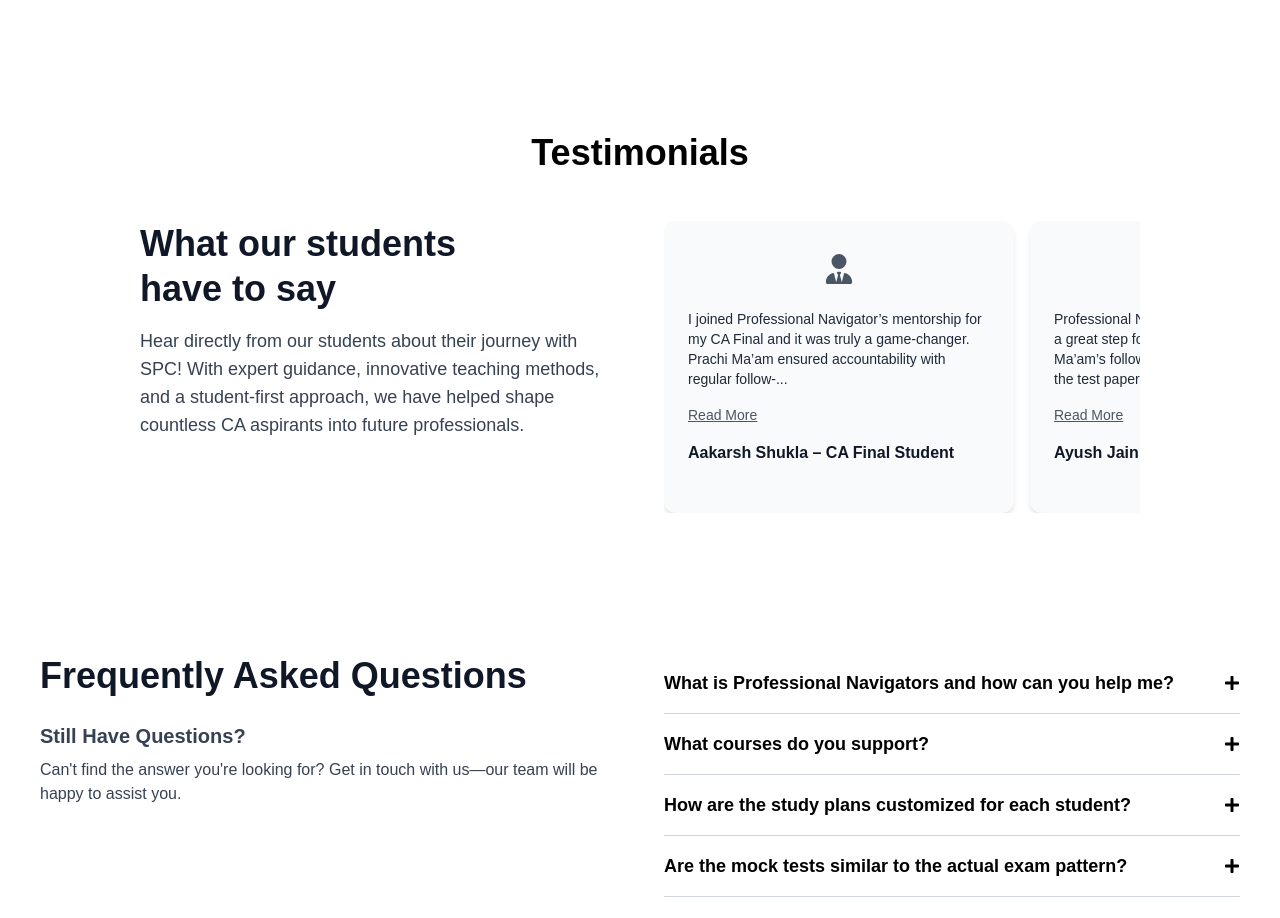
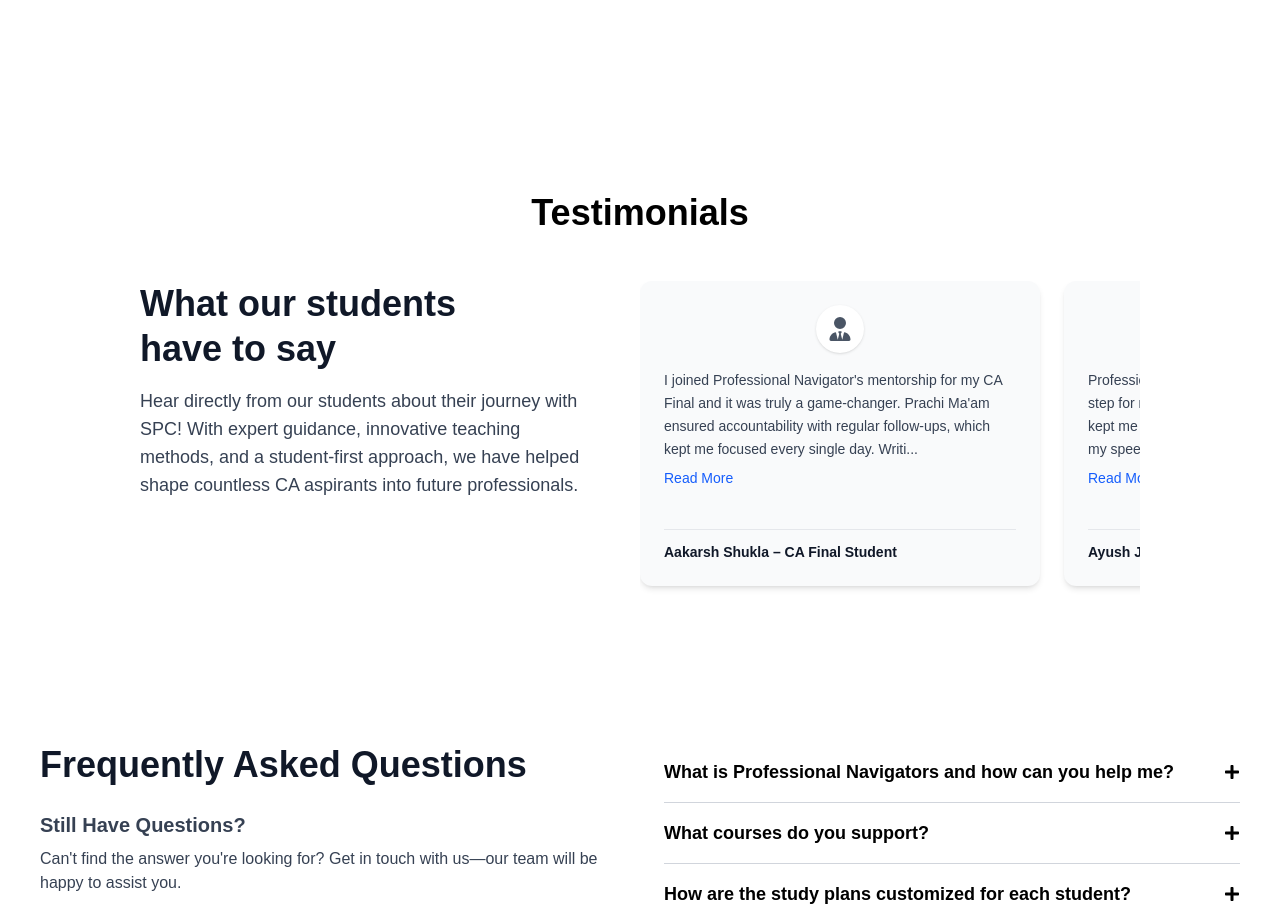
Before and after one commit to viratpatel1/professionalNavigators, a Next.js app: page / in a window 1280 px wide. Shown: the part 2440-3358 px from the top of the page. Built offline with nearby package versions, Linux system fonts and the light colour scheme.

Commit message:
feedback

```diff
--- a/app/components/Testimonial.tsx
+++ b/app/components/Testimonial.tsx
@@ -1,19 +1,19 @@
 'use client';
 
-import { useRef, useState } from 'react';
-import { FaUserTie } from 'react-icons/fa6';
+import { useState } from 'react';
+import { FaUserTie, FaChevronLeft, FaChevronRight } from 'react-icons/fa6';
 
 export default function TestimonialSection() {
     const testimonials = [
         {
             name: "Aakarsh Shukla – CA Final Student",
             feedback:
-                "I joined Professional Navigator’s mentorship for my CA Final and it was truly a game-changer. Prachi Ma’am ensured accountability with regular follow-ups, which kept me focused every single day. Writing full-length test papers helped me improve speed and attempt papers completely. With her structured schedule and planned revisions, I was able to cover everything systematically and study 10+ hours daily without wasting time. This was undoubtedly my best attempt, and I’ll always be grateful for her constant guidance and support.",
+                "I joined Professional Navigator's mentorship for my CA Final and it was truly a game-changer. Prachi Ma'am ensured accountability with regular follow-ups, which kept me focused every single day. Writing full-length test papers helped me improve speed and attempt papers completely. With her structured schedule and planned revisions, I was able to cover everything systematically and study 10+ hours daily without wasting time. This was undoubtedly my best attempt, and I'll always be grateful for her constant guidance and support.",
         },
         {
             name: "Ayush Jain – CA Final Student",
             feedback:
-                "Professional Navigator’s mentorship was really a great step for me in CA Final prep. Prachi Ma’am’s follow-ups kept me accountable, and the test papers improved both my speed and confidence. Her planned schedule made studying so much easier. This was my best attempt till now, and I’m truly grateful for her guidance.",
+                "Professional Navigator's mentorship was really a great step for me in CA Final prep. Prachi Ma'am's follow-ups kept me accountable, and the test papers improved both my speed and confidence. Her planned schedule made studying so much easier. This was my best attempt till now, and I'm truly grateful for her guidance.",
         },
         {
             name: "Nikhil Mehra – CA Final Student",
@@ -33,7 +33,7 @@ export default function TestimonialSection() {
         {
             name: "Meenal Deshpande – CS Executive Student",
             feedback:
-                "The team didn’t just guide me—they kept checking in on my progress. Even during exams, they were there to motivate me. It felt like I had someone walking beside me, not just giving instructions from afar.",
+                "The team didn't just guide me—they kept checking in on my progress. Even during exams, they were there to motivate me. It felt like I had someone walking beside me, not just giving instructions from afar.",
         },
         {
             name: "Shruti Shah – CS Professional Student",
@@ -42,29 +42,42 @@ export default function TestimonialSection() {
         },
     ];
 
-    const scrollRef = useRef<HTMLDivElement>(null);
-    const [expanded, setExpanded] = useState<boolean[]>(
+    const [currentIndex, setCurrentIndex] = useState(0);
+
+    const next = () => {
+        setCurrentIndex((prev) => (prev + 1) % testimonials.length);
+    };
+
+    const prev = () => {
+        setCurrentIndex((prev) => (prev - 1 + testimonials.length) % testimonials.length);
+    };
+
+    const goToSlide = (index: number) => {
+        setCurrentIndex(index);
+    };
+
+    const [expandedIndex, setExpandedIndex] = useState<number | null>(null);
+    const [expandedCards, setExpandedCards] = useState<boolean[]>(
         Array(testimonials.length).fill(false)
     );
 
-    const getShortText = (text: string, maxChars = 150) => {
+    const toggleTestimonial = (index: number) => {
+        setExpandedIndex(expandedIndex === index ? null : index);
+    };
+
+    const toggleCardExpand = (index: number) => {
+        const newExpanded = [...expandedCards];
+        newExpanded[index] = !newExpanded[index];
+        setExpandedCards(newExpanded);
+    };
+
+    const getShortText = (text: string, maxChars = 200) => {
         if (text.length <= maxChars) return text;
         return text.substring(0, maxChars) + "...";
     };
 
-    // Update index on manual scroll
-    const handleManualScroll = () => {
-        const container = scrollRef.current;
-        if (!container) return;
-        const cards = container.querySelectorAll("div[data-card]");
-        if (!cards || cards.length === 0) return;
-
-        // Optional: Highlight current card index if needed
-        // Not strictly necessary for manual scrolling
-    };
-
     return (
-        <section className="scroll-pt-0 pb-15 px-4 lg:px-35 bg-white relative overflow-hidden">
+        <section className="py-15 px-4 lg:px-35 bg-white">
             <div className="text-center mb-12">
                 <h2 className="text-4xl font-extrabold text-black mb-6">Testimonials</h2>
             </div>
@@ -82,47 +95,94 @@ export default function TestimonialSection() {
                     </p>
                 </div>
 
-                {/* Carousel */}
-                <div
-                    ref={scrollRef}
-                    className="lg:w-1/2 flex gap-4 overflow-x-auto snap-x snap-mandatory scroll-smooth"
-                    onScroll={handleManualScroll}
-                >
-                    {testimonials.map((item, i) => (
-                        <div
-                            key={i}
-                            data-card
-                            className="bg-gray-50 rounded-xl shadow-md p-6 flex-shrink-0 snap-center
-                w-[90vw] sm:w-[300px] md:w-[350px] box-border"
-                        >
+                <div className="w-full lg:w-1/2">
+                    {/* Mobile Carousel with Controls */}
+                    <div className="lg:hidden">
+                        <div className="bg-gray-50 rounded-xl shadow-md p-6 border border-gray-200">
                             <div className="flex flex-col gap-4">
                                 <div className="w-12 h-12 rounded-full flex items-center justify-center self-center">
                                     <FaUserTie className="text-3xl text-gray-600" />
                                 </div>
 
-                                <p className="text-gray-800 text-sm break-words">
-                                    {expanded[i] ? item.feedback : getShortText(item.feedback)}
+                                <p className="text-gray-700 text-sm leading-relaxed">
+                                    {testimonials[currentIndex].feedback}
                                 </p>
 
-                                {item.feedback.length > 150 && (
+                                <p className="text-gray-900 font-semibold text-center">
+                                    {testimonials[currentIndex].name}
+                                </p>
+                            </div>
+                        </div>
+
+                        {/* Carousel Controls */}
+                        <div className="flex items-center justify-between mt-4">
                             <button
-                                        onClick={() => {
-                                            const newExpanded = [...expanded];
-                                            newExpanded[i] = !newExpanded[i];
-                                            setExpanded(newExpanded);
-                                        }}
-                                        className="text-gray-600 text-sm font-medium underline self-start cursor-pointer hover:text-gray-800"
+                                onClick={prev}
+                                className="p-2 rounded-full bg-gray-200 hover:bg-gray-300 transition-colors"
                             >
-                                        {expanded[i] ? "Read Less" : "Read More"}
+                                <FaChevronLeft className="text-gray-700" />
+                            </button>
+
+                            <div className="flex gap-2">
+                                {testimonials.map((_, index) => (
+                                    <button
+                                        key={index}
+                                        onClick={() => goToSlide(index)}
+                                        className={`w-2 h-2 rounded-full transition-colors ${index === currentIndex ? 'bg-gray-700' : 'bg-gray-300'
+                                            }`}
+                                    />
+                                ))}
+                            </div>
+
+                            <button
+                                onClick={next}
+                                className="p-2 rounded-full bg-gray-200 hover:bg-gray-300 transition-colors"
+                            >
+                                <FaChevronRight className="text-gray-700" />
+                            </button>
+                        </div>
+                    </div>
+
+                    {/* Desktop Horizontal Scroll */}
+                    <div className="hidden lg:flex gap-6 overflow-x-auto pb-4 scrollbar-hide">
+                        {testimonials.map((item, index) => (
+                            <div
+                                key={index}
+                                className="bg-gray-50 rounded-xl shadow-md p-6 flex-shrink-0 w-[400px] hover:shadow-lg transition-shadow duration-300 flex flex-col"
+                            >
+                                <div className="flex flex-col gap-4 h-full">
+                                    {/* Icon */}
+                                    <div className="w-12 h-12 rounded-full flex items-center justify-center self-center bg-white shadow-sm">
+                                        <FaUserTie className="text-2xl text-gray-600" />
+                                    </div>
+
+                                    {/* Feedback Text with Read More */}
+                                    <div className="flex-grow">
+                                        <p className="text-gray-700 text-sm leading-relaxed">
+                                            {expandedCards[index] ? item.feedback : getShortText(item.feedback)}
+                                        </p>
+                                        {item.feedback.length > 200 && (
+                                            <button
+                                                onClick={() => toggleCardExpand(index)}
+                                                className="text-blue-600 text-sm font-medium mt-2 hover:text-blue-800 transition-colors"
+                                            >
+                                                {expandedCards[index] ? "Read Less" : "Read More"}
                                             </button>
                                         )}
+                                    </div>
 
-                                <p className="text-gray-900 font-semibold">{item.name}</p>
+                                    {/* Name */}
+                                    <div className="mt-auto pt-3 border-t border-gray-200">
+                                        <p className="text-gray-900 font-semibold text-sm">
+                                            {item.name}
+                                        </p>
+                                    </div>
                                 </div>
                             </div>
                         ))}
                     </div>
                 </div>
+            </div>
         </section>
     );
 }
--- /dev/null
+++ b/app/components/global.css
@@ -0,0 +1,35 @@
+/* Hide scrollbar but keep functionality */
+.scrollbar-hide {
+    -ms-overflow-style: none;
+    /* IE and Edge */
+    scrollbar-width: none;
+    /* Firefox */
+}
+
+.scrollbar-hide::-webkit-scrollbar {
+    display: none;
+    /* Chrome, Safari and Opera */
+}
+
+/* Optional: Show scrollbar only on mobile */
+@media (max-width: 1023px) {
+    .scrollbar-hide {
+        -ms-overflow-style: auto;
+        scrollbar-width: thin;
+    }
+
+    .scrollbar-hide::-webkit-scrollbar {
+        display: block;
+        height: 6px;
+    }
+
+    .scrollbar-hide::-webkit-scrollbar-track {
+        background: #f1f1f1;
+        border-radius: 10px;
+    }
+
+    .scrollbar-hide::-webkit-scrollbar-thumb {
+        background: #c1c1c1;
+        border-radius: 10px;
+    }
+}
```
Lines whose indentation alone changed are shown as unchanged.
